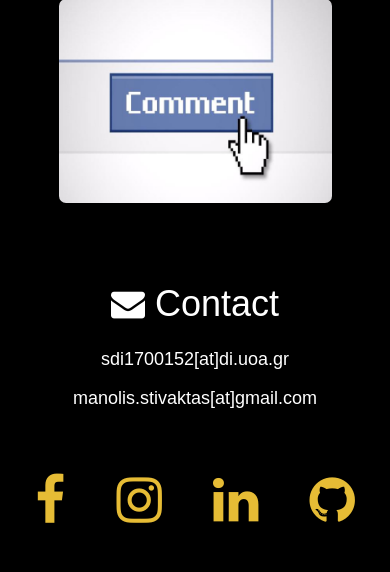
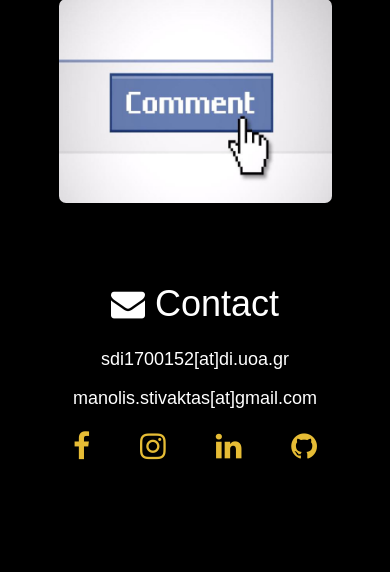
Before and after one commit to mansstiv/mansstiv.github.io, a PHP site: page / in a window 390 px wide. Shown: the part 2608-3180 px from the top of the page. After the commit the page ends 3068 px from the top, so only its background shows below. Run offline with PHP 8.4, Linux system fonts and the light colour scheme; some web fonts are replaced.

Commit message:
Update styles.css

```diff
--- a/styles.css
+++ b/styles.css
@@ -15,6 +15,10 @@ h6 {
   color: white;
 }
 
+hr {
+  color: rgb(230, 188, 53);
+}
+
 .mrgn {
   margin-left: 5.5px;
   display: inline-block;
@@ -24,6 +28,10 @@ h6 {
   margin-top: 7.5rem;
 }
 
+.mrgn-btm {
+  margin-bottom: 100px;
+}
+
 h1 {
   color: rgb(21, 147, 219);
   color: rgb(230, 188, 53);
@@ -31,6 +39,12 @@ h1 {
   font-size: 36px;
   font-weight: normal !important;
 }
+
+/* .floatingNav {
+  width: calc(100vh - 100px);
+  border-radius: 2px;
+  box-shadow: 0 1px 6px 0 rgba(255, 255, 255, 0.329);
+} */
 
 .navigation-bar {
   position: sticky;
@@ -270,9 +284,60 @@ h1 {
   background-color: transparent;
 }
 
+.container-form {
+  margin-top: 1.5%;
+  border-radius: 5px;
+  padding: 20px;
+  margin-left: 17%;
+  margin-right: 17%;
+}
+
+.container-form p {
+  margin-bottom: 2%;
+  margin-top: 3%;
+}
+
+.container-form label {
+  color: white;
+}
+
+input[type="text"],
+select,
+textarea {
+  width: 100%;
+  padding: 10px 0px;
+  margin-bottom: 22px;
+  box-sizing: border-box;
+  resize: none !important;
+  color: white;
+  outline: none;
+  border: none;
+  border-bottom: 1px solid #ddd;
+  font-size: 19px;
+}
+
+input[type="submit"] {
+  background-color: rgb(218, 175, 35);
+  color: black;
+  padding: 23px 60px;
+  border: none;
+  border-radius: 4px;
+  cursor: pointer;
+  margin-top: 1.5%;
+  font-size: 16px;
+}
+
+input[type="submit"]:hover {
+  background-color: rgb(209, 162, 7);
+}
+
+textarea {
+  padding-top: 30px;
+}
+
 .contact-section {
   text-align: center;
-  margin: 0% 10% 6% 10%;
+  margin: 6% 10% 1.1% 10%;
   background-color: transparent;
 }
 
@@ -282,9 +347,10 @@ h1 {
 }
 
 .contact-section .social {
-  margin-top: 5%;
   display: flex;
   justify-content: space-evenly;
+  margin-left: 20%;
+  margin-right: 20%;
 }
 
 .contact-section a {
@@ -294,7 +360,7 @@ h1 {
   transition: all 0.3s ease;
   color: white;
   color: rgb(230, 188, 53);
-  font-size: 60px;
+  font-size: 35px;
 }
 
 .contact-section a:hover {
@@ -308,6 +374,12 @@ h1 {
   display: flex;
   justify-content: space-around;
   align-items: center;
+}
+
+.footer p:last-child {
+  color: rgb(230, 188, 53);
+  text-align: center;
+  padding-bottom: 1.7rem;
 }
 
 .footer img {
@@ -595,16 +667,41 @@ h1 {
     margin-bottom: 6% !important;
   }
 
-  .contact-section {
-    margin-bottom: 6% !important;
+  .container-form {
+    margin-top: 1.5% !important;
+    margin-left: 10% !important;
+    margin-right: 10% !important;
   }
 
-  .footer .social {
-    margin-top: 10% !important;
-    font-size: 20px;
+  input[type="text"],
+  select,
+  textarea {
+    padding: 10px 0px !important;
+    margin-bottom: 22px !important;
   }
+
+  input[type="submit"] {
+    margin-top: 1.5% !important;
+    padding: 17px 40px !important;
+  }
+
+  textarea {
+    padding-top: 30px !important;
+  }
+
+  .contact-section {
+    margin: 6% 17% 1.1% 17% !important;
+  }
+
+  .footer p:last-child {
+    margin-left: 22% !important;
+    margin-right: 22% !important;
+    font-size: 14px;
+    padding-bottom: 1rem !important;
+  }
+
   .footer .social i {
-    font-size: 53px;
+    font-size: 33px;
   }
 
   #myBtn {
@@ -632,12 +729,25 @@ h1 {
     margin-right: 10% !important;
     margin-left: 10% !important;
   }
+  .container-form {
+    margin-left: 8% !important;
+    margin-right: 8% !important;
+  }
+  .contact-section {
+    margin: 6% 10% 1.1% 10% !important;
+  }
 }
 
 @media (max-width: 850px) {
   .about-section-photo2 img {
     height: auto;
     width: 50%;
+  }
+  .footer .social i {
+    font-size: 30px;
+  }
+  .contact-section {
+    margin: 4% 10% 1.1% 10% !important;
   }
 }
 @media (max-width: 630px) {
@@ -650,6 +760,10 @@ h1 {
   }
   .image__overlay p.second {
     display: inline-block !important;
+  }
+  .container-form {
+    margin-left: 3% !important;
+    margin-right: 3% !important;
   }
 }
 
```
